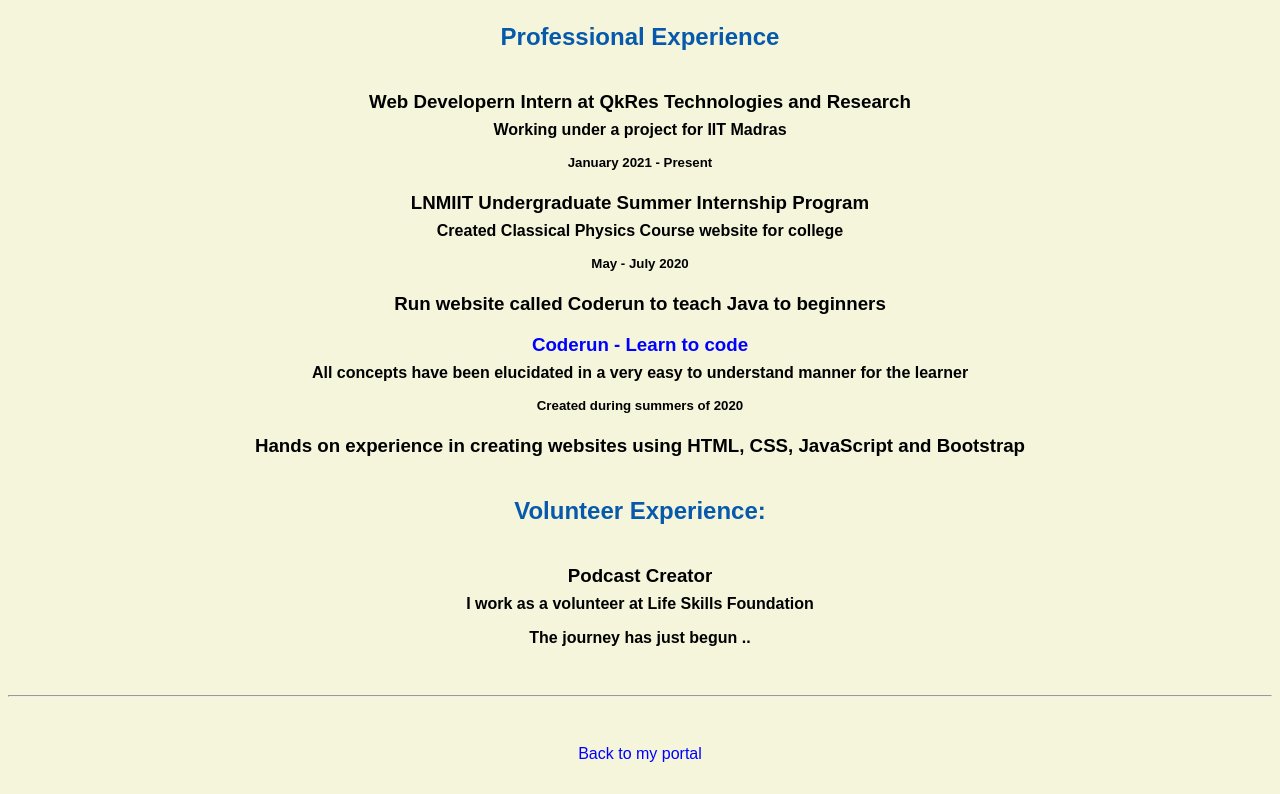
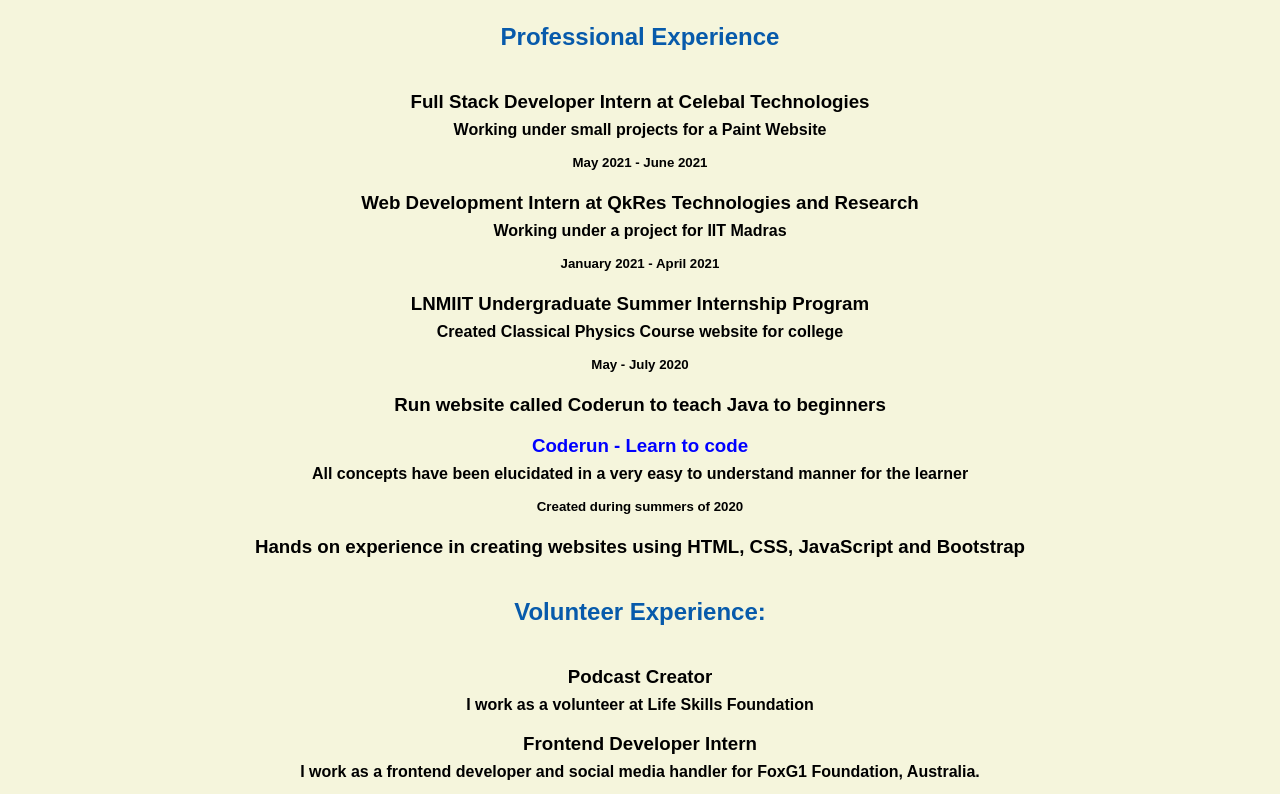
Before and after one commit to innovatoronspree/innovatoronspree.github.io, a plain HTML site: page resume.html in a window 1280 px wide. Shown: the part 740-1534 px from the top of the page. Drawn offline with Linux system fonts and the light colour scheme.

Commit message:
Made changes

```diff
--- a/resume.html
+++ b/resume.html
@@ -34,9 +34,13 @@
 	<h4>B.Tech Computer Science</h4>
 
 	<h2>Professional Experience</h2>
-	<h3>Web Developern Intern at QkRes Technologies and Research</h3>
+	<h3>Full Stack Developer Intern at Celebal Technologies</h3>
+	<h4>Working under small projects for a Paint Website</h4>
+	<h5>May 2021 - June 2021</h5>
+
+	<h3>Web Development Intern at QkRes Technologies and Research</h3>
 	<h4>Working under a project for IIT Madras</h4>
-	<h5>January 2021 - Present</h5>
+	<h5>January 2021 - April 2021</h5>
 	<h3>LNMIIT Undergraduate Summer Internship Program</h3>
 	<h4>Created Classical Physics Course website for college</h4>
 	<h5>May - July 2020</h5>
@@ -49,6 +53,8 @@
 	<h2>Volunteer Experience:</h2>
 	<h3>Podcast Creator</h3>
 	<h4>I work as a volunteer at Life Skills Foundation</h4>
+	<h3>Frontend Developer Intern</h3>
+	<h4>I work as a frontend developer and social media handler for FoxG1 Foundation, Australia.
 	<h4>The journey has just begun .. </h4>
 
 	<footer>
```
Also changed, not shown: index.html (+2 -2 lines).
